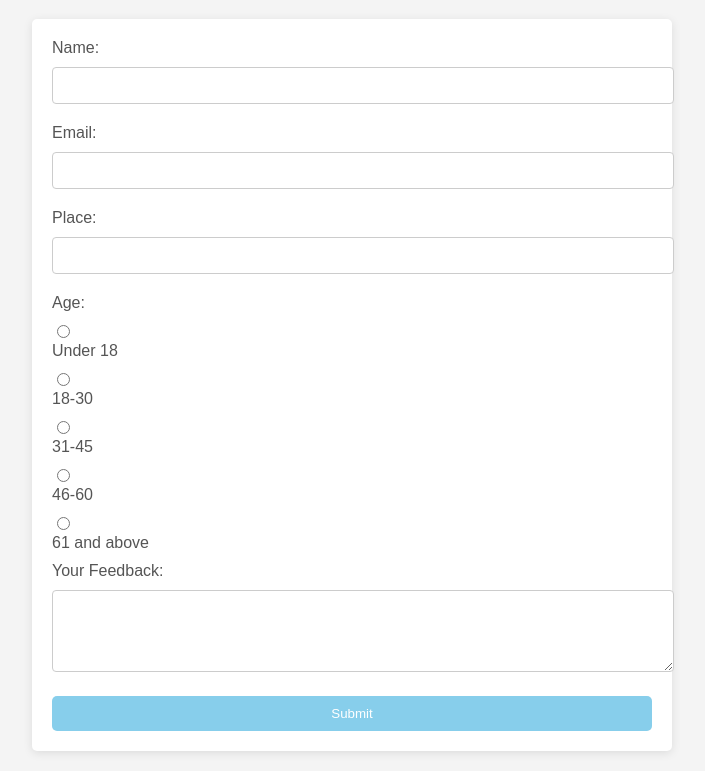
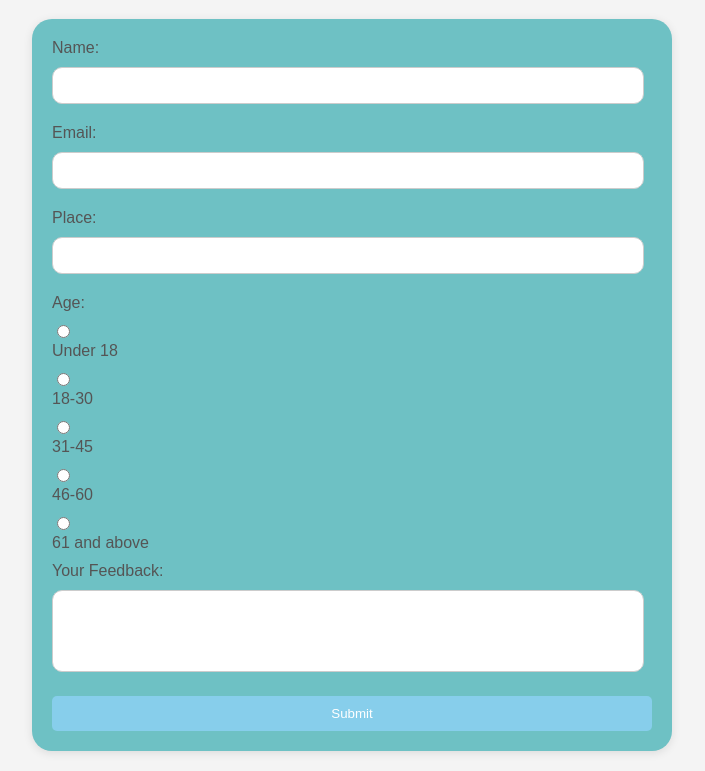
Before and after one commit to RoyKelvin-04/survey-form, a plain HTML site: page index.html in a window 1280 px wide. Shown: the part 81-852 px from the top of the page, without its empty margins (288-993 px from the left). Drawn offline with Linux system fonts and the light colour scheme.

Commit message:
second commit

```diff
--- a/style.css
+++ b/style.css
@@ -13,9 +13,9 @@ h1 {
 form {
     max-width: 600px;
     margin: auto;
-    background: white;
+    background: rgb(110, 193, 196);
     padding: 20px;
-    border-radius: 5px;
+    border-radius: 20px;
     box-shadow: 0 2px 10px rgba(0, 0, 0, 0.1);
 }
 
@@ -26,14 +26,30 @@ label {
 }
 
 input[type="text"],
+input[type="email"]{
+    width: 95%;
+}
+
+textarea {
+    width: 95%;
+    resize: none;
+
+}
+
+
+
+input[type="text"],
 input[type="email"],
 textarea {
-    width: 100%;
+
     padding: 10px;
     margin-bottom: 20px;
     border: 1px solid #ccc;
-    border-radius: 4px;
+    border-radius: 10px;
+    margin-right: 30px;
 }
+
+
 
 input[type="radio"],
 input[type="checkbox"] {
@@ -48,11 +64,16 @@ button {
     border-radius: 5px;
     cursor: pointer;
     width: 100%;
+
+    transition: background-color 1s ease;
 }
 
+
+
 button:hover {
-    background-color: red;
+    background-color: rgb(45, 114, 141);
 }
+
 
 @media (max-width: 600px) {
     form {
```
